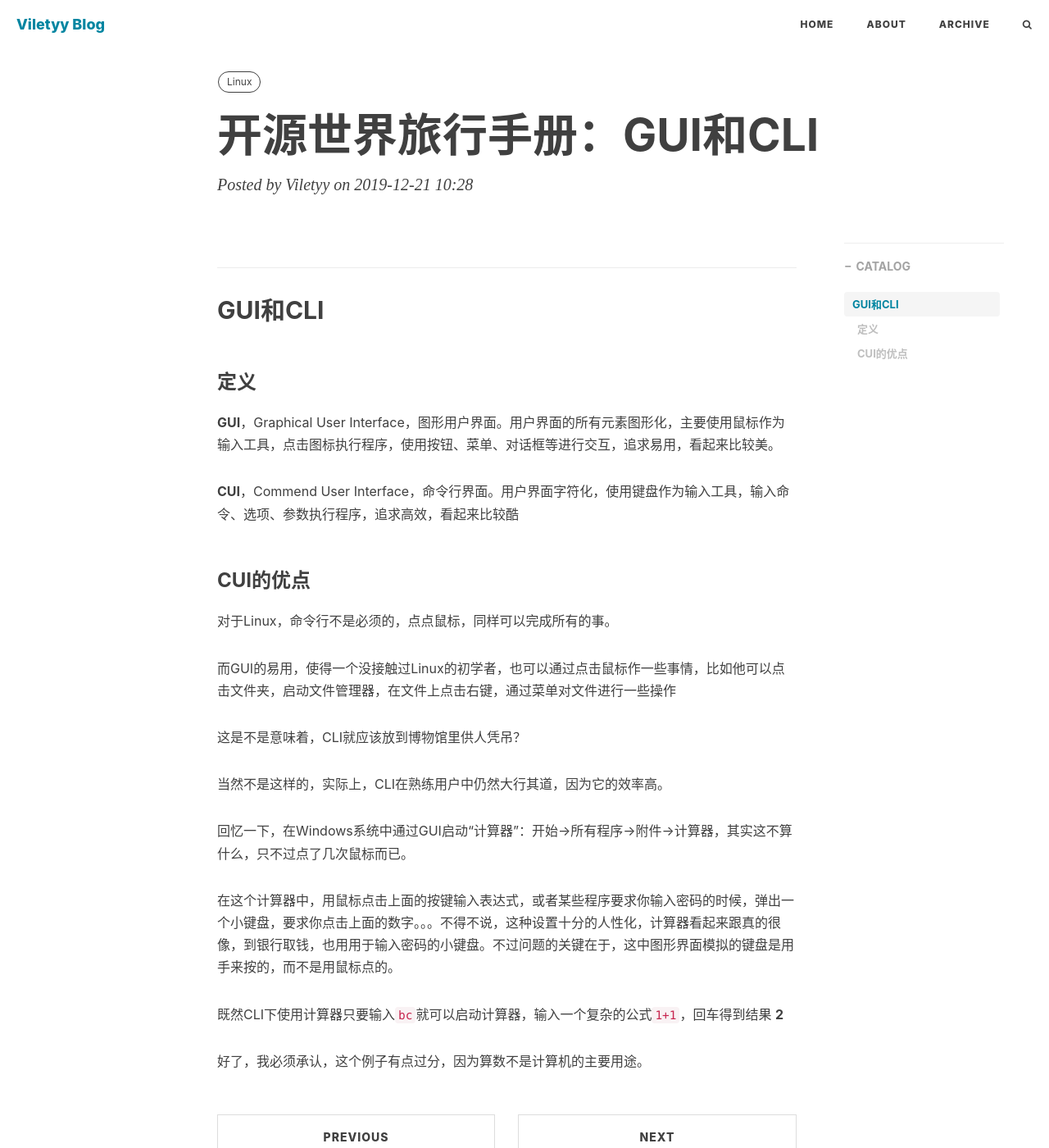
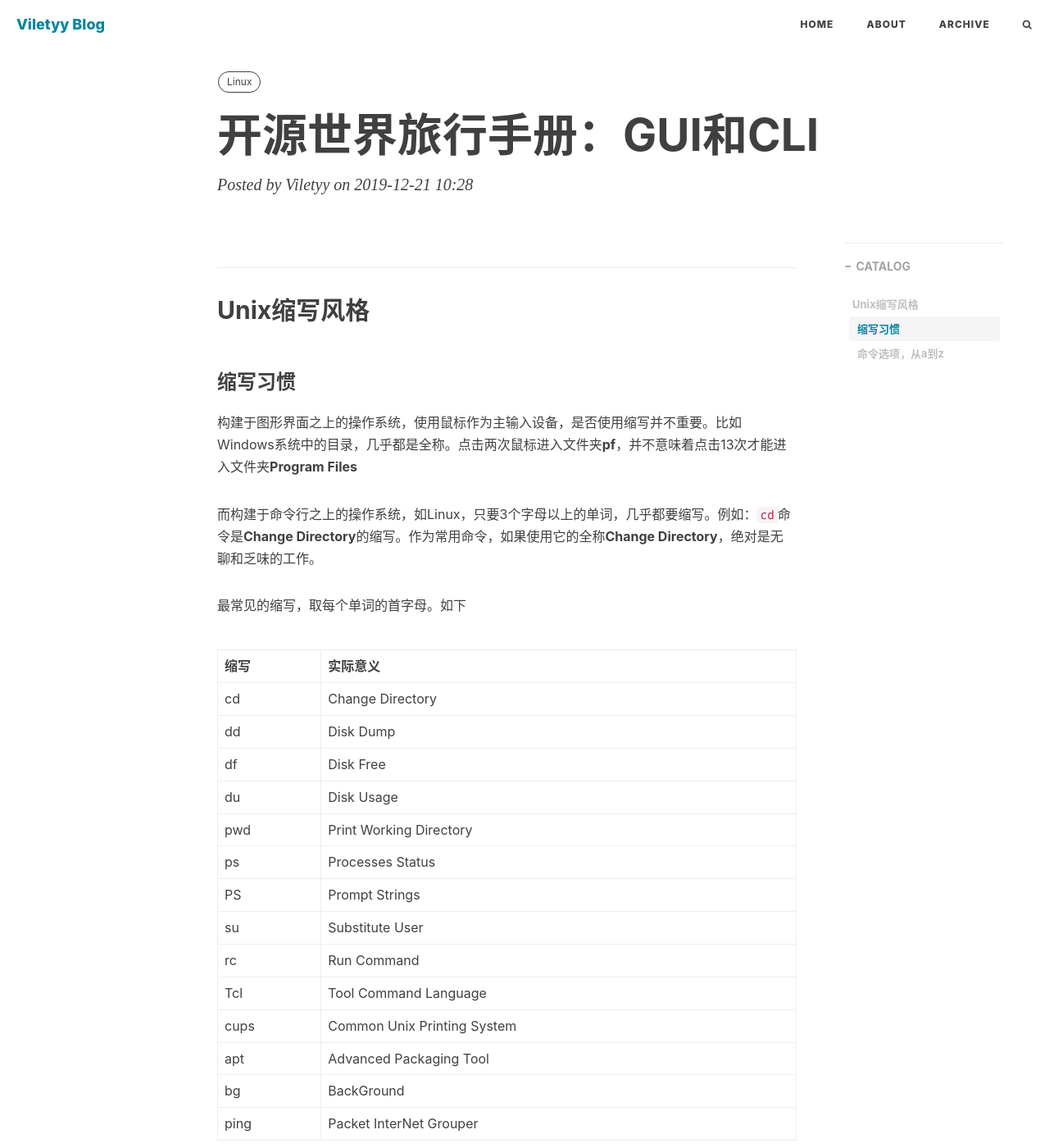
Before and after one commit to viletyy/viletyy.github.io, a Jekyll site: the page built from _posts/2019-12-22-linux-guide-unix-acronym.md, in a window 1280 px wide and 1400 px high. Shown: the whole window at 82% size. Built offline with Jekyll 4.4.1, drawn with Linux system fonts in a browser that asks for light colours; nearby versions of some CDN libraries; comment, search, counter and statistics services are not loaded; some of the changed text lies outside the part shown.

Commit message:
add: linux guide unix acronym

```diff
--- a/_posts/2019-12-22-linux-guide-unix-acronym.md
+++ b/_posts/2019-12-22-linux-guide-unix-acronym.md
@@ -7,28 +7,283 @@ header-style: text
 tags:
   - Linux
 ---
-## GUI和CLI
+## Unix缩写风格
 
-### 定义
+### 缩写习惯
 
-**GUI**，Graphical User Interface，图形用户界面。用户界面的所有元素图形化，主要使用鼠标作为输入工具，点击图标执行程序，使用按钮、菜单、对话框等进行交互，追求易用，看起来比较美。
+构建于图形界面之上的操作系统，使用鼠标作为主输入设备，是否使用缩写并不重要。比如Windows系统中的目录，几乎都是全称。点击两次鼠标进入文件夹**pf**，并不意味着点击13次才能进入文件夹**Program Files**
 
-**CUI**，Commend User Interface，命令行界面。用户界面字符化，使用键盘作为输入工具，输入命令、选项、参数执行程序，追求高效，看起来比较酷
+而构建于命令行之上的操作系统，如Linux，只要3个字母以上的单词，几乎都要缩写。例如：`cd`命令是**Change Directory**的缩写。作为常用命令，如果使用它的全称**Change Directory**，绝对是无聊和乏味的工作。
 
-### CUI的优点
+最常见的缩写，取每个单词的首字母。如下
 
-对于Linux，命令行不是必须的，点点鼠标，同样可以完成所有的事。
+| 缩写 | 实际意义                    |
+| ---- | --------------------------- |
+| cd   | Change Directory            |
+| dd   | Disk Dump                   |
+| df   | Disk Free                   |
+| du   | Disk Usage                  |
+| pwd  | Print Working Directory     |
+| ps   | Processes Status            |
+| PS   | Prompt Strings              |
+| su   | Substitute User             |
+| rc   | Run Command                 |
+| Tcl  | Tool Command Language       |
+| cups | Common Unix Printing System |
+| apt  | Advanced Packaging Tool     |
+| bg   | BackGround                  |
+| ping | Packet InterNet Grouper     |
 
-而GUI的易用，使得一个没接触过Linux的初学者，也可以通过点击鼠标作一些事情，比如他可以点击文件夹，启动文件管理器，在文件上点击右键，通过菜单对文件进行一些操作
+如果首字母后为“h”。通常保留
 
-这是不是意味着，CLI就应该放到博物馆里供人凭吊？
+| 缩写  | 实际意义           |
+| ----- | ------------------ |
+| chsh  | CHange SHell       |
+| chmod | CHange Mod         |
+| chown | CHange OWNer       |
+| chgrp | CHange GRouP       |
+| bash  | Bourne Again SHell |
+| zsh   | Z SHell            |
+| ksh   | Korn SHell         |
+| ssh   | Secure SHell       |
 
-当然不是这样的，实际上，CLI在熟练用户中仍然大行其道，因为它的效率高。
+递归缩写（定义中包含自身缩写，如：GNU，GNU's Not Unix，使用这个定义来解释定义中的缩写：
 
-回忆一下，在Windows系统中通过GUI启动“计算器”：开始->所有程序->附件->计算器，其实这不算什么，只不过点了几次鼠标而已。
+(GNU's Not Unix)'s Not Unix
 
-在这个计算器中，用鼠标点击上面的按键输入表达式，或者某些程序要求你输入密码的时候，弹出一个小键盘，要求你点击上面的数字。。。不得不说，这种设置十分的人性化，计算器看起来跟真的很像，到银行取钱，也用用于输入密码的小键盘。不过问题的关键在于，这中图形界面模拟的键盘是用手来按的，而不是用鼠标点的。
+这意味着它是可以无限递归的：
 
-既然CLI下使用计算器只要输入`bc`就可以启动计算器，输入一个复杂的公式`1+1`，回车得到结果 **2**
+(((((GNU's Not Unix)'s Not Unix)'s Not Unix)'s Not Unix)'s Not Unix)'s Not Unix ……）也属于这一类，如
 
-好了，我必须承认，这个例子有点过分，因为算数不是计算机的主要用途。
+| 缩写 | 实际意义                    |
+| ---- | --------------------------- |
+| GNU  | GNU's Not Unix              |
+| PHP  | PHP: Hypertext Proprocessor |
+| RPM  | RPM Package Manager         |
+| WINE | WINE Is Not an Emulator     |
+| PNG  | PNG's Not GIF               |
+| nano | Nano's ANOther editor       |
+
+有些缩写可能有多种定义，如
+
+**rpm**
+
+- RPM Package Manager
+- RedHat Package Manager
+
+**bc**
+
+- Basic Calculator
+- Better Calculator
+
+这方面Emacs可谓是独领风骚：
+
+**Emacs**
+
+- Editor MACroS
+- Emacs Makes A Computer Slow
+- Escape Meta Alt Control Shift
+- Emacs Makers Are Crazy Sickos
+- Emacs Makes All Computing Simple
+- Emacs Makefiles Annihilate C-Shells
+- Emacs Manuals Always Cause Senility
+- Emacs May Allow Customized Screwups
+- Emacs Manuals Are Cryptic and Surreal
+- Eventually Munches All Computer Storage
+- Eight Megabytes And Constantly Swapping
+- Elsewhere Maybe All Commands are Simple
+- Excellent Manuals Are Clearly Suppressed
+- Emacs May Alienate Clients and Supporters
+- Except by Middle Aged Computer Scientists
+- Extended Macros Are Considered Superfluous
+- Every Mode Accelerates Creation of Software
+- Each Manual's Audience is Completely Stupefied
+- Exceptionally Mediocre Algorithm for Computer Scientists
+- Easily Maintained with the Assistance of Chemical Solutions
+- Eradication of Memory Accomplished with Complete Simplicity
+
+如果只有一个单词，通常取每个音节的首字母：
+
+| 缩写 | 实际意义 |
+| ---- | -------- |
+| cp   | CoPy     |
+| ln   | LiNk     |
+| ls   | LiSt     |
+| mv   | MoVe     |
+| rm   | ReMove   |
+
+对于目录，通常使用前几个字母作为缩写：
+
+| 缩写 | 实际意义              |
+| ---- | --------------------- |
+| bin  | BINaries              |
+| dev  | DEVices               |
+| etc  | ETCetera              |
+| lib  | LIBrary               |
+| var  | VARiable              |
+| proc | PROCesses             |
+| sbin | Superuser BINaries    |
+| tmp  | TeMPorary             |
+| usr  | Unix Shared Resources |
+
+这种缩写的其他情况
+
+| 缩写   | 实际意义           |
+| ------ | ------------------ |
+| diff   | DIFFerences        |
+| cal    | CALendar           |
+| cat    | CATenate           |
+| ed     | EDitor             |
+| exec   | EXECute            |
+| tab    | TABle              |
+| regexp | REGular EXPression |
+
+如果某种缩写比较深入人心，例如：“mesg”代表“message”，在新的复合缩写中，将沿用这种缩写方式
+
+| 缩写   | 实际意义           |
+| ------ | ------------------ |
+| dmesg  | Diagnostic MESsaGe |
+| sed    | Stream EDitor      |
+| stty   | Set TTY            |
+| fstab  | FileSystem TABle   |
+| passwd | PASSWorD           |
+
+有些缩写，第一个字母“g”，代表“GNU”
+
+| 缩写  | 实际意义                     |
+| ----- | ---------------------------- |
+| awk   | Aho Weiberger and Kernighan  |
+| gawk  | GNU AWK                      |
+| gpg   | GNU Privacy Guard            |
+| grep  | GNU Regular Expression Print |
+| egrep | Extended GREP                |
+
+### 命令选项，从a到z
+
+Linux命令的选项繁复庞杂，让人眼花缭乱。不过这些选项往往具有相对固定的含义，熟悉了它们，记忆便不再困难。
+
+**-a**
+
+- all：所有（ls, lsattr, uname）
+- archive：存档（cp，rsync）
+- append：附加（tar -A， 7z）
+
+**-b**
+
+- blocksize：块大小，带参数（du，df）
+- batch：批处理模式（交互模式的程序通常拥有此选项，如top -b）
+
+**-c**
+
+- commands：执行命令，带参数（bash，ksh，python）
+- create：创建（tar）
+
+**-d**
+
+- debug：测试
+- delete：删除
+- directory：目录（ls）
+
+**-e**
+
+- execute：执行，带参数（xterm，perl）
+- edit：编辑
+- exclude：排除
+
+**-f**
+
+- force：强制，不经确认（cp，rm，mv）
+- file：文件，带参数（tar）
+- configuration file：指定配置文件（有些守护进程拥有此选项，如ssh，lighttpd）
+
+**-g**
+
+**-h**
+
+- --help：帮助
+- human readable：人性化显示（ls，du，df）
+- headers：头部
+
+**-i**
+
+- interactive：交互模式，提示（rm，mv）
+- include：包含
+
+**-k**
+
+- keep：保留
+- kill
+
+**-l**
+
+- long listing format：长格式（ls）
+- list：列表
+- load：读取（gcc，emacs）
+
+**-m**
+
+- message：消息（cvs）
+- manual：手册（whereis）
+- create home：创建home目录（usermod，useradd）
+
+**-n**
+
+- number：行号、编号（cat，head，tail，pstree，lspci）
+- no：（useradd，make）
+
+**-o**
+
+- output：输出（cc，sort）
+- options：选项（mount）
+
+**-p**
+
+- port：端口，带参数（很多网络工具拥有此选项，如ssh，lftp）
+- protocal：协议，带参数
+- passwd：密码，带参数
+
+**-q**
+
+- queit：静默
+
+**-r**
+
+- reverse：反转
+- recursive：递归（cp，rm，chmod -R）
+
+**-s**
+
+- silent：安静
+- size：大小，带参数
+- subject
+
+**-t**
+
+- tag
+- type：类型（mount）
+
+**-u**
+
+- user：用户名、UID，带参数
+
+**-v**
+
+- verbose：冗长
+- version：版本
+
+**-w**
+
+- width：宽度
+- warning：警告
+
+**-x**
+
+- exclude：排除（tar，zip）
+
+**-y**
+
+- yes
+
+**-z**
+
+- zip：启用压缩（bzip，tar，zcat，zip，cvs）
```
